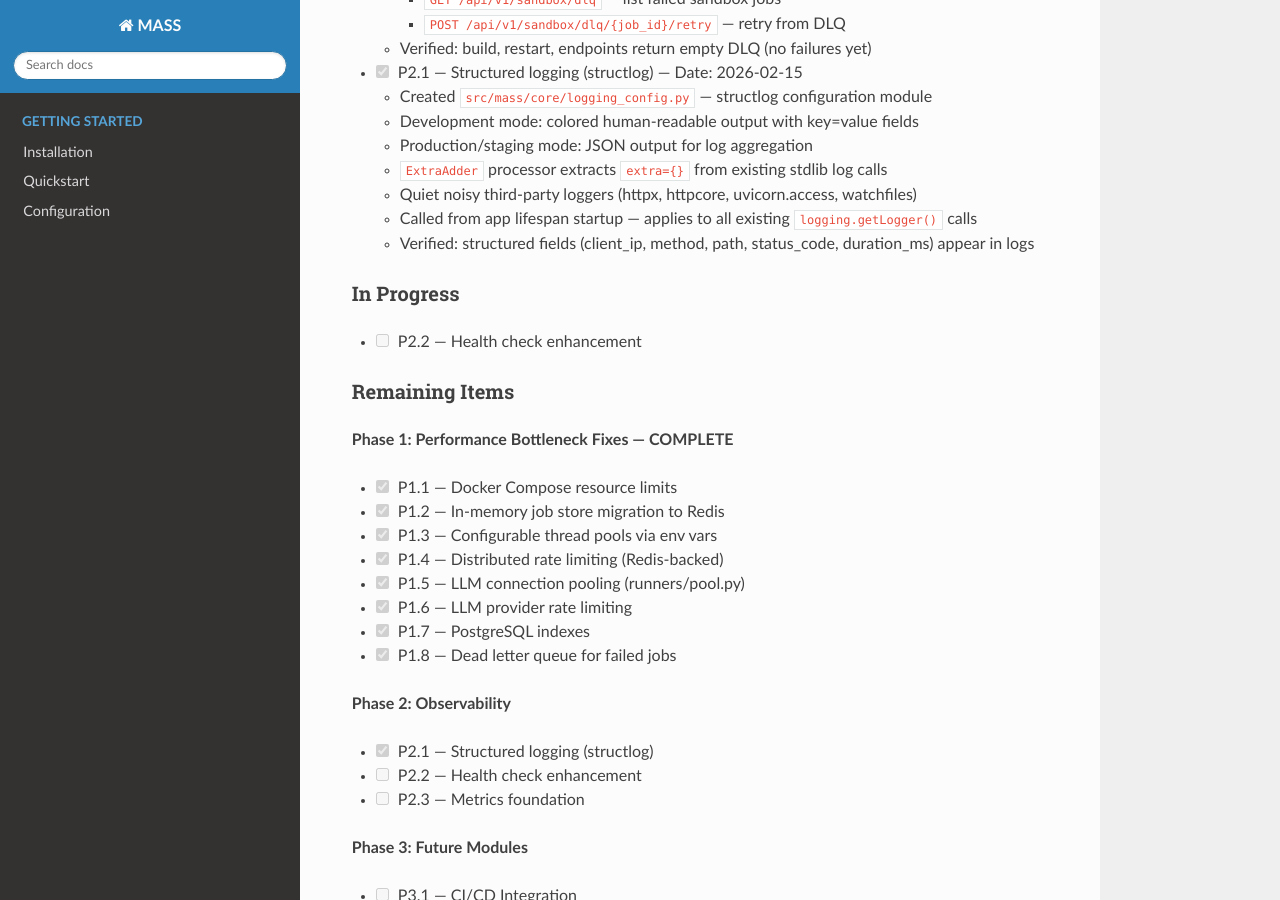
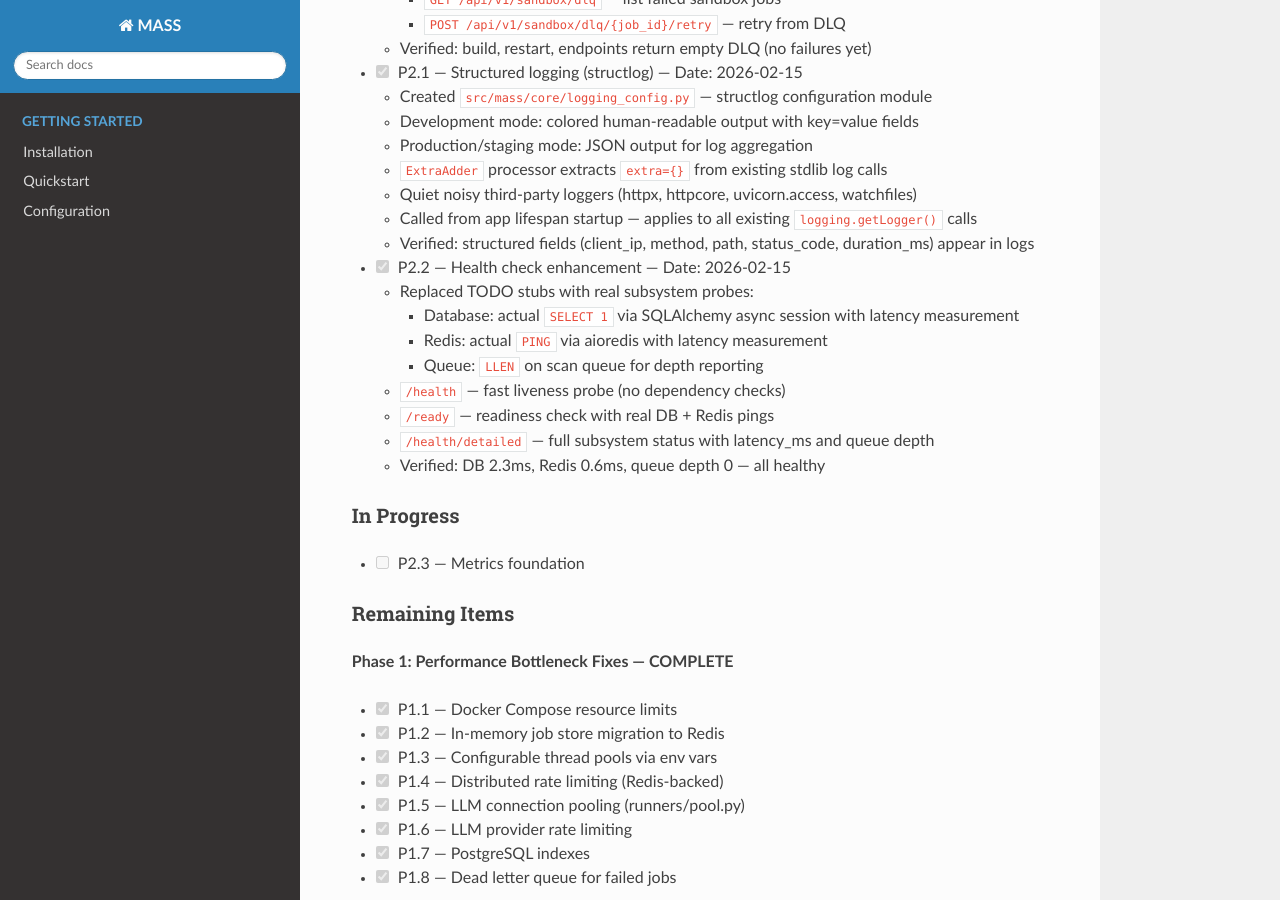
Before and after one commit to r33n3/MASS, a Sphinx documentation site: the page built from docs/architecture/PROGRESS.md, in a window 1280 px wide and 900 px high, scrolled down 1447 px. Built offline with Sphinx 7.4.7 and the Read the Docs theme 3.1.0, drawn with Linux system fonts in a browser that asks for light colours; pages that are not in the unit, such as notebooks, are missing from menus; some of the changed text lies outside the part shown.

Commit message:
feat: Enhanced health checks with real DB, Redis, and queue probes (P2.2)
Replace TODO stubs with actual subsystem health probes. /health is a
fast liveness check, /ready pings DB+Redis, /health/detailed returns
latency_ms for each subsystem and queue depth.

Co-Authored-By: Claude Opus 4.6 <noreply@anthropic.com>

```diff
--- a/docs/architecture/PROGRESS.md
+++ b/docs/architecture/PROGRESS.md
@@ -1,8 +1,8 @@
 # Architecture Implementation Progress
 
 ## Current Phase: Phase 2 — Observability
-## Current Item: P2.2 — Health check enhancement
-## Overall: 9/19 items complete — Phase 1 COMPLETE
+## Current Item: P2.3 — Metrics foundation
+## Overall: 10/19 items complete — Phase 1 COMPLETE
 
 ### Completed Items
 - [x] P1.1 — Docker Compose resource limits — Date: 2026-02-15
@@ -61,8 +61,18 @@
   - Called from app lifespan startup — applies to all existing `logging.getLogger()` calls
   - Verified: structured fields (client_ip, method, path, status_code, duration_ms) appear in logs
 
+- [x] P2.2 — Health check enhancement — Date: 2026-02-15
+  - Replaced TODO stubs with real subsystem probes:
+    - Database: actual `SELECT 1` via SQLAlchemy async session with latency measurement
+    - Redis: actual `PING` via aioredis with latency measurement
+    - Queue: `LLEN` on scan queue for depth reporting
+  - `/health` — fast liveness probe (no dependency checks)
+  - `/ready` — readiness check with real DB + Redis pings
+  - `/health/detailed` — full subsystem status with latency_ms and queue depth
+  - Verified: DB 2.3ms, Redis 0.6ms, queue depth 0 — all healthy
+
 ### In Progress
-- [ ] P2.2 — Health check enhancement
+- [ ] P2.3 — Metrics foundation
 
 ### Remaining Items
 
@@ -78,7 +88,7 @@
 
 **Phase 2: Observability**
 - [x] P2.1 — Structured logging (structlog)
-- [ ] P2.2 — Health check enhancement
+- [x] P2.2 — Health check enhancement
 - [ ] P2.3 — Metrics foundation
 
 **Phase 3: Future Modules**
```
Also changed, not shown: 1 other file.
